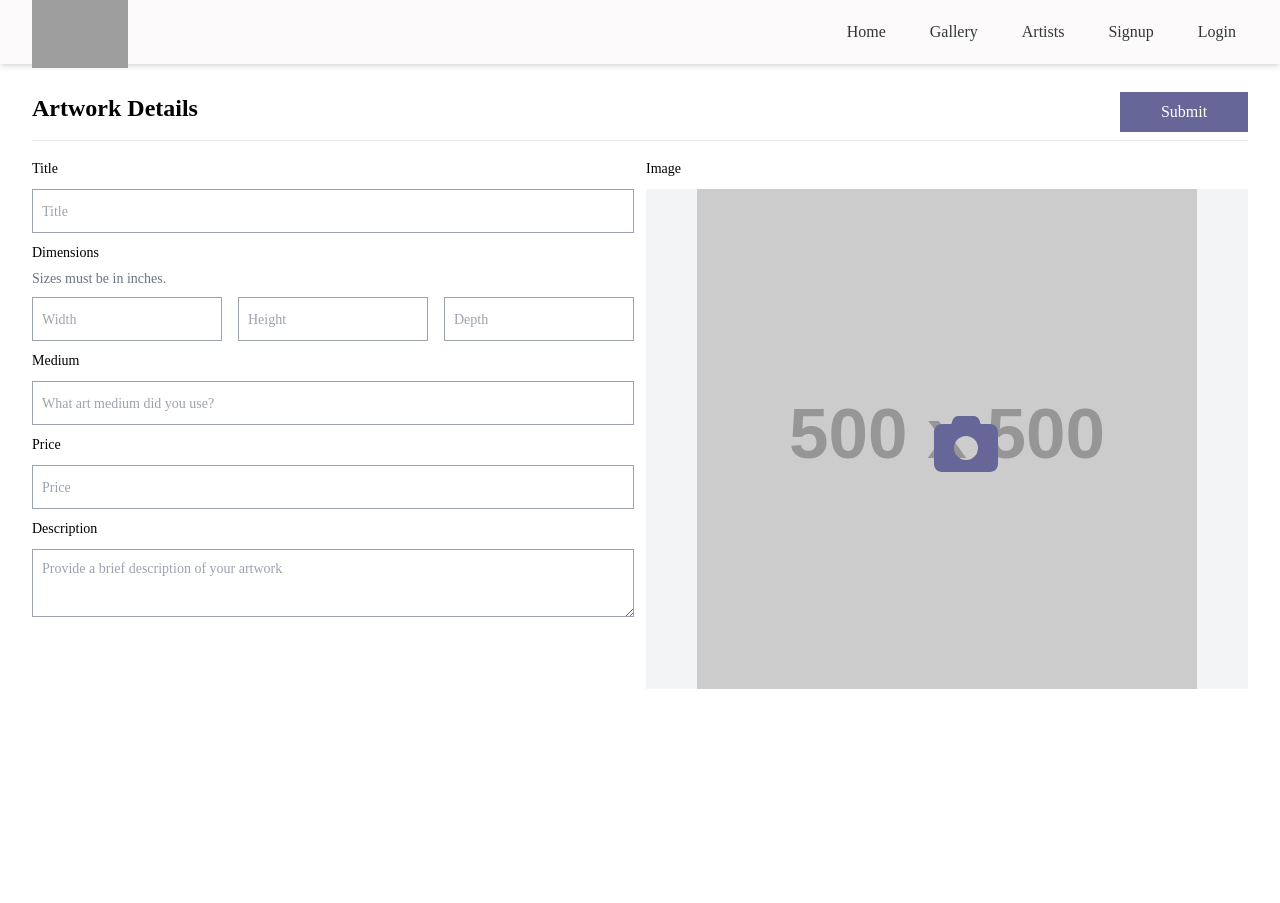
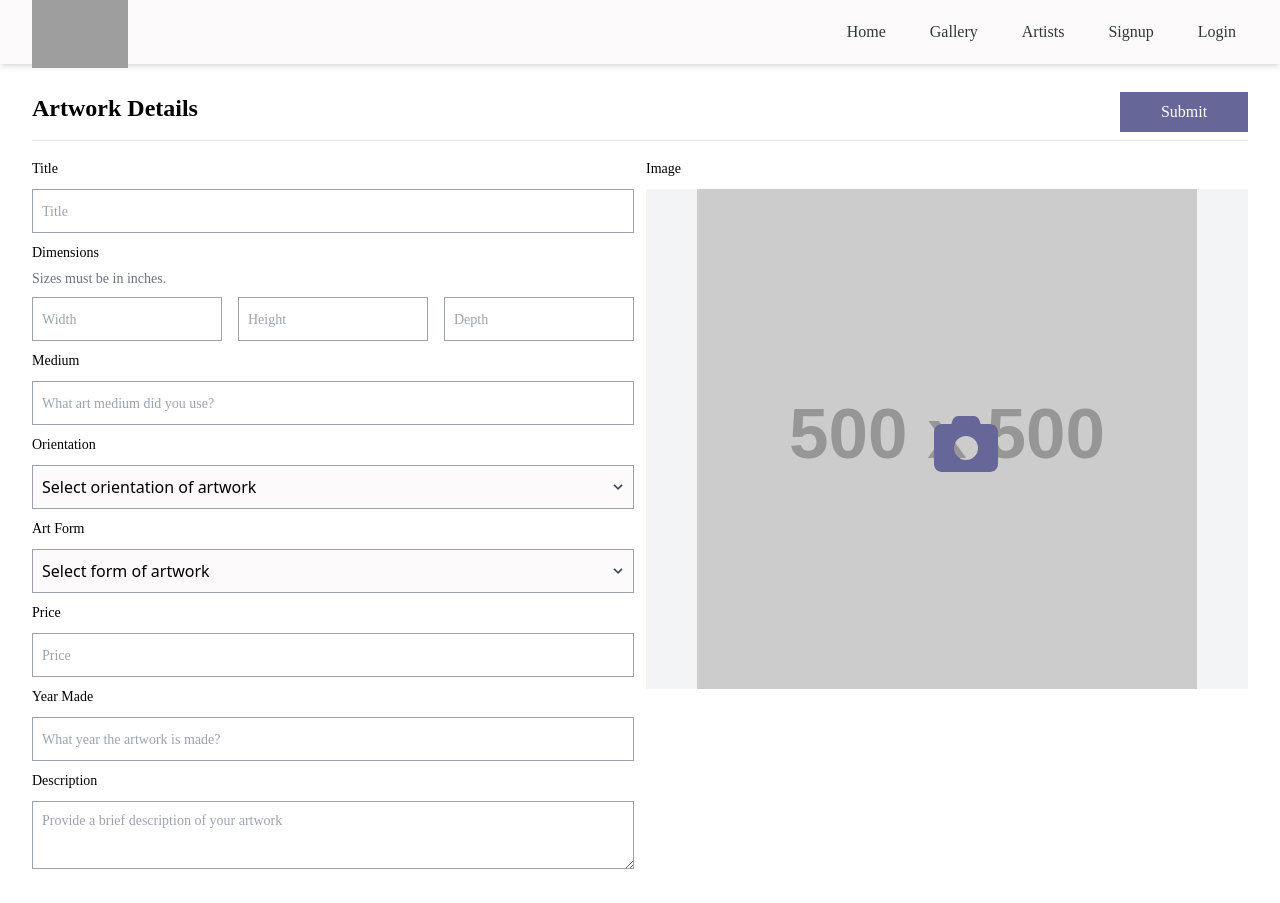
Before and after one commit to AeonFlux022/arthena-gallery, a React (Vite) app in the folder frontend/: page /artistprofile/0/add in a window 1280 px wide. Before the commit the page ends 800 px from the top, so only its background shows below. Built offline with nearby package versions, Linux system fonts and the light colour scheme; grey boxes are pictures that could not be loaded.

Commit message:
artwork layout in profile, fix adding artwork, and fix dropdown ui

```diff
--- a/frontend/src/index.css
+++ b/frontend/src/index.css
@@ -26,7 +26,7 @@
 }
 
 .card {
-  @apply cursor-pointer h-80 rounded-lg shadow-md hover:shadow-2xl hover:scale-105 transition-all duration-300
+  @apply cursor-pointer rounded-lg shadow-md hover:shadow-2xl hover:scale-105 transition-all duration-300
 }
 
 .card-image {
--- a/frontend/src/pages/AddArtwork.jsx
+++ b/frontend/src/pages/AddArtwork.jsx
@@ -26,6 +26,10 @@ function AddArtwork() {
     dimensions: "",
     description: "",
     price: "",
+    orientation: "",
+    artForms: "",
+    yearMade: "",
+    artForms: "",
   });
 
   async function handleSubmit(event) {
@@ -54,6 +58,9 @@ function AddArtwork() {
     formDataWithImage.append("dimensions", formData.dimensions);
     formDataWithImage.append("description", formData.description);
     formDataWithImage.append("price", formData.price);
+    formDataWithImage.append("artForms", formData.artForms);
+    formDataWithImage.append("orientation", formData.orientation);
+    formDataWithImage.append("yearMade", formData.yearMade);
 
     try {
       // const response = await axios.post(
@@ -260,6 +267,62 @@ function AddArtwork() {
                 </div>
                 <div className="w-full">
                   <label className="block text-sm font-medium leading-6">
+                    Orientation
+                  </label>
+                  <div className="my-2 relative">
+                    <select
+                      name="orientation"
+                      onChange={handleChange}
+                      value={formData.orientation}
+                      className="w-full border-box p-2.5 bg-neutral placeholder:text-gray-400 placeholder:text-sm ring-1 ring-inset ring-gray-400 focus:ring-2 focus:ring-inset focus:ring-primary-dark appearance-none pr-8"
+                    >
+                      <option value="">Select orientation of artwork</option>
+                      <option value="PORTRAIT">Portrait</option>
+                      <option value="LANDSCAPE">Landscape</option>
+                      <option value="SQUARE">Square</option>
+                      <option value="IRREGULAR">Irregular</option>
+                    </select>
+                    <div className="pointer-events-none absolute inset-y-0 right-0 flex items-center px-2 text-gray-700">
+                      <svg
+                        className="fill-current h-4 w-4"
+                        xmlns="http://www.w3.org/2000/svg"
+                        viewBox="0 0 20 20"
+                      >
+                        <path d="M9.293 12.95l.707.707L15.657 8l-1.414-1.414L10 10.828 5.757 6.586 4.343 8z" />
+                      </svg>
+                    </div>
+                  </div>
+                </div>
+                <div className="w-full">
+                  <label className="block text-sm font-medium leading-6">
+                    Art Form
+                  </label>
+                  <div className="my-2 relative">
+                    <select
+                      name="artForms"
+                      onChange={handleChange}
+                      value={formData.artForms}
+                      className="w-full border-box p-2.5 bg-neutral placeholder:text-gray-400 placeholder:text-sm ring-1 ring-inset ring-gray-400 focus:ring-2 focus:ring-inset focus:ring-primary-dark appearance-none pr-8"
+                    >
+                      <option value="">Select form of artwork</option>
+                      <option value="PAINTINGS">Paintings</option>
+                      <option value="DRAWINGS">Drawings</option>
+                      <option value="PRINT">Print</option>
+                      <option value="SCULPTURE">Sculpture</option>
+                    </select>
+                    <div className="pointer-events-none absolute inset-y-0 right-0 flex items-center px-2 text-gray-700">
+                      <svg
+                        className="fill-current h-4 w-4"
+                        xmlns="http://www.w3.org/2000/svg"
+                        viewBox="0 0 20 20"
+                      >
+                        <path d="M9.293 12.95l.707.707L15.657 8l-1.414-1.414L10 10.828 5.757 6.586 4.343 8z" />
+                      </svg>
+                    </div>
+                  </div>
+                </div>
+                <div className="w-full">
+                  <label className="block text-sm font-medium leading-6">
                     Price
                   </label>
                   <div className="my-2">
@@ -269,6 +332,21 @@ function AddArtwork() {
                       className="w-full border-box p-2.5 placeholder:text-gray-400 placeholder:text-sm ring-1 ring-inset ring-gray-400"
                       placeholder="Price"
                       value={formData.price}
+                      onChange={handleChange}
+                    />
+                  </div>
+                </div>
+                <div className="w-full">
+                  <label className="block text-sm font-medium leading-6">
+                    Year Made
+                  </label>
+                  <div className="my-2">
+                    <input
+                      type="text"
+                      name="yearMade"
+                      className="w-full border-box p-2.5 pr-10 placeholder:text-gray-400 placeholder:text-sm ring-1 ring-inset ring-gray-400"
+                      placeholder="What year the artwork is made?"
+                      value={formData.yearMade}
                       onChange={handleChange}
                     />
                   </div>
--- a/frontend/src/pages/EditArtist.jsx
+++ b/frontend/src/pages/EditArtist.jsx
@@ -74,7 +74,7 @@ function EditArtist() {
     formData.append("age", artistProfile.age);
     formData.append("address", artistProfile.address);
 
-    console.log(formData);
+    // console.log(formData);
 
     axios
       .put(`http://localhost:3005/artists/update/${authState.id}`, formData)
@@ -242,17 +242,26 @@ function EditArtist() {
                     <label className="block text-sm font-medium leading-6">
                       Gender
                     </label>
-                    <div className="my-2 shadow-sm">
+                    <div className="my-2 relative shadow-sm">
                       <select
                         name="gender"
                         value={artistProfile.gender || ""}
                         onChange={handleChange}
-                        className="block w-full border-box h-11 p-2.5 bg-neutral placeholder:text-gray-400 placeholder:text-sm ring-1 ring-inset ring-gray-400"
+                        className="block w-full border-box h-11 p-2.5 bg-neutral placeholder:text-gray-400 placeholder:text-sm ring-1 ring-inset ring-gray-400 appearance-none"
                       >
                         <option value="">Select your gender</option>
                         <option value="male">Male</option>
                         <option value="female">Female</option>
                       </select>
+                      <div className="pointer-events-none absolute inset-y-0 right-0 flex items-center px-2 text-gray-700">
+                        <svg
+                          className="fill-current h-4 w-4"
+                          xmlns="http://www.w3.org/2000/svg"
+                          viewBox="0 0 20 20"
+                        >
+                          <path d="M9.293 12.95l.707.707L15.657 8l-1.414-1.414L10 10.828 5.757 6.586 4.343 8z" />
+                        </svg>
+                      </div>
                     </div>
                   </div>
                 </div>
--- a/frontend/src/pages/SignupPage.jsx
+++ b/frontend/src/pages/SignupPage.jsx
@@ -185,17 +185,26 @@ function SignupPage() {
                       <label className="block text-sm font-medium leading-6">
                         Gender
                       </label>
-                      <div className="my-2 shadow-sm">
+                      <div className="my-2 relative shadow-sm">
                         <select
                           name="gender"
                           onChange={handleChange}
                           value={formData.gender}
-                          className="block w-full border-box h-11 p-2.5 bg-neutral placeholder:text-gray-400 placeholder:text-sm ring-1 ring-inset ring-gray-400 focus:ring-2 focus:ring-inset focus:ring-primary-dark"
+                          className="block w-full border-box h-11 p-2.5 bg-neutral placeholder:text-gray-400 placeholder:text-sm ring-1 ring-inset ring-gray-400 focus:ring-2 focus:ring-inset focus:ring-primary-dark appearance-none"
                         >
                           <option value="">Select your gender</option>
                           <option value="male">Male</option>
                           <option value="female">Female</option>
                         </select>
+                        <div className="pointer-events-none absolute inset-y-0 right-0 flex items-center px-2 text-gray-700">
+                          <svg
+                            className="fill-current h-4 w-4"
+                            xmlns="http://www.w3.org/2000/svg"
+                            viewBox="0 0 20 20"
+                          >
+                            <path d="M9.293 12.95l.707.707L15.657 8l-1.414-1.414L10 10.828 5.757 6.586 4.343 8z" />
+                          </svg>
+                        </div>
                       </div>
                     </div>
                   </div>
```
Also changed, not shown: frontend/src/pages/ArtistProfilePage.jsx (+12 -102 lines), 2 other files (tests, documents, lock files or other folders).
